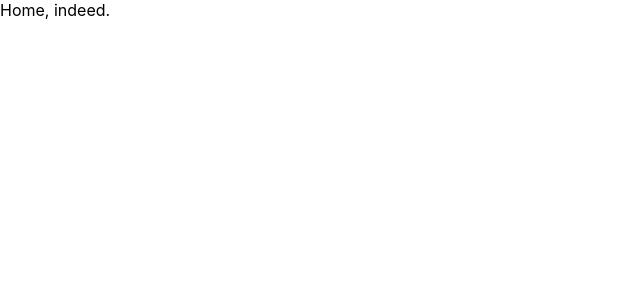
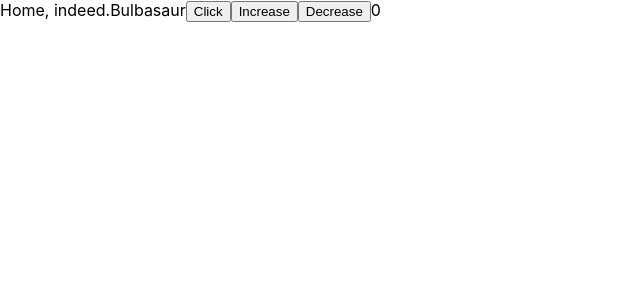
Before and after one commit to Syrathe/PokedexChallenge, a React (Create React App) app: page / in a window 1280 px wide. Shown: the top 300 px of the page, without its empty margins (0-640 px from the left). Built offline with nearby package versions, Linux system fonts and the light colour scheme.

Commit message:
feat(state): State and dummy state management functional

```diff
--- /dev/null
+++ b/src/features/Offset.js
@@ -0,0 +1,26 @@
+import { createSlice } from '@reduxjs/toolkit'
+
+export const OffsetSlice = createSlice({
+  name: 'offset',
+  initialState: { value: 0 },
+  reducers: {
+    increaseOffset: (state, action) => {
+      //write code for setting pokemonList
+      if (state.value > 139) {
+        state.value = 140
+      } else {
+        state.value += 20
+      }
+    },
+    decreaseOffset: (state, action) => {
+      if (state.value < 20) {
+        state.value = 0
+      } else {
+        state.value -= 20
+      }
+    },
+  },
+})
+
+export const { increaseOffset, decreaseOffset } = OffsetSlice.actions
+export default OffsetSlice.reducer
--- a/src/features/PokemonList.js
+++ b/src/features/PokemonList.js
@@ -6,8 +6,10 @@ export const pokemonListSlice = createSlice({
   reducers: {
     setPokemonList: (state, action) => {
       //write code for setting pokemonList
+      state.value = action.payload
     },
   },
 })
 
+export const { setPokemonList } = pokemonListSlice.actions
 export default pokemonListSlice.reducer
--- a/src/index.js
+++ b/src/index.js
@@ -7,6 +7,7 @@ import reportWebVitals from './reportWebVitals'
 import { configureStore } from '@reduxjs/toolkit'
 import { Provider } from 'react-redux'
 import pokemonListReducer from './features/PokemonList.js'
+import offsetReducer from './features/Offset.js'
 //React Router
 import { createBrowserRouter, RouterProvider } from 'react-router-dom'
 import Home from './pages/Home'
@@ -16,8 +17,10 @@ import NotFound from './pages/NotFound'
 const store = configureStore({
   reducer: {
     pokemonList: pokemonListReducer,
+    offset: offsetReducer,
   },
 })
+
 const root = ReactDOM.createRoot(document.getElementById('root'))
 const router = createBrowserRouter([
   {
--- a/src/pages/Home.js
+++ b/src/pages/Home.js
@@ -1,10 +1,40 @@
 import React from 'react'
+import { useState } from 'react'
+import { useSelector, useDispatch } from 'react-redux'
+import { setPokemonList } from '../features/PokemonList'
+import { increaseOffset, decreaseOffset } from '../features/Offset'
 
 const Home = () => {
+  const dispatch = useDispatch()
+  const pokemonList = useSelector((state) => state.pokemonList.value)
+  const offset = useSelector((state) => state.offset.value)
+
   return (
     <div>
       Home, indeed.
-      <span>{}</span>
+      <span>{pokemonList}</span>
+      <button
+        onClick={() => {
+          dispatch(setPokemonList('Charmander'))
+        }}
+      >
+        Click
+      </button>
+      <button
+        onClick={() => {
+          dispatch(increaseOffset())
+        }}
+      >
+        Increase
+      </button>
+      <button
+        onClick={() => {
+          dispatch(decreaseOffset())
+        }}
+      >
+        Decrease
+      </button>
+      <span>{offset}</span>
     </div>
   )
 }
```
